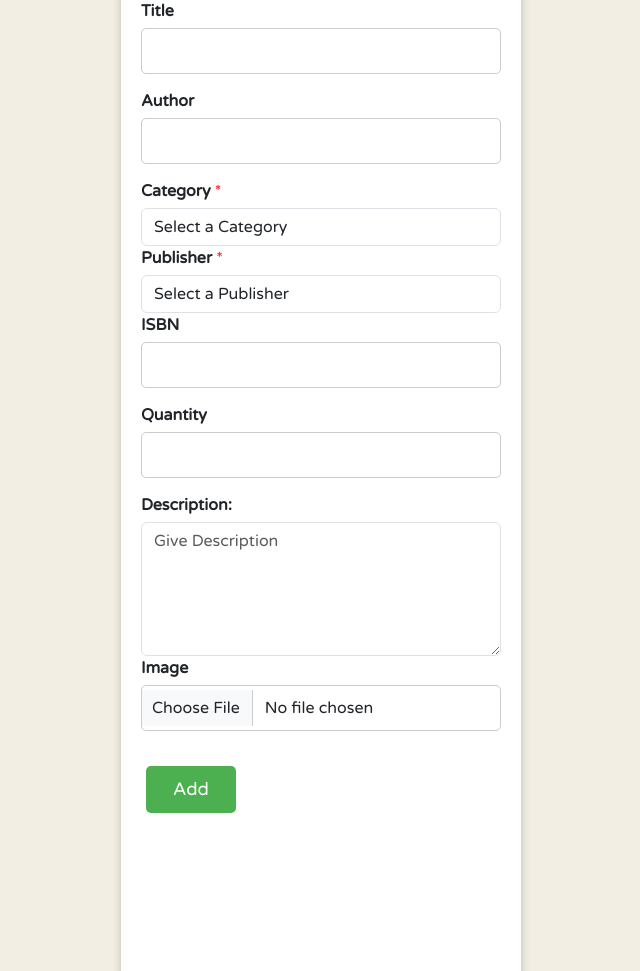
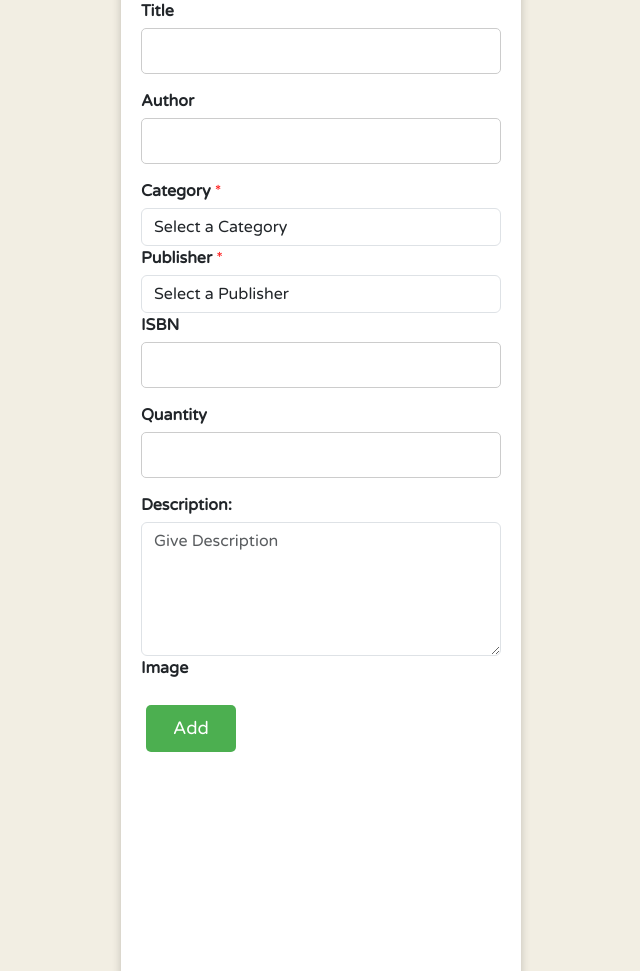
Before and after one commit to itssk-git/lms, a PHP site: page /admin/add_books.php in a window 1280 px wide. Shown: the part 197-1168 px from the top of the page, without its empty margins (319-959 px from the left). Run offline with PHP 8.4, Linux system fonts and the light colour scheme; a user stored in the database is signed in; data comes from the database, SQL or seed files in the repository; data that the repository does not hold is empty.

Commit message:
Update add_books.php

```diff
--- a/admin/add_books.php
+++ b/admin/add_books.php
@@ -214,7 +214,7 @@ if (isset($_GET['b_id'])) {
             <div id="imagePreview" style="display: none;"></div>
         <?php } ?>
     </div>
-    <input type="file" class="form-control" id="image" name="image" accept="image/*" onchange="updateImagePreview()">
+
 </div>
 
 
```
